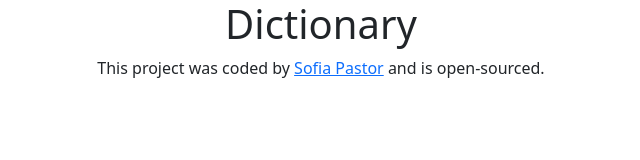
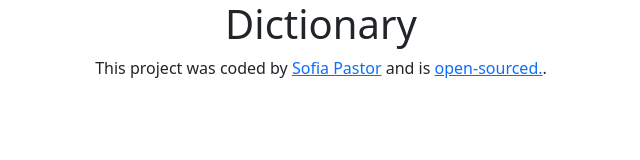
Before and after one commit to sofia-pastor/dictionary-project, a React (Create React App) app: page / in a window 1280 px wide. Shown: the top 160 px of the page, without its empty margins (319-959 px from the left). Built offline with nearby package versions, Linux system fonts and the light colour scheme.

Commit message:
added footer links

```diff
--- a/src/App.js
+++ b/src/App.js
@@ -1,6 +1,6 @@
 import "./App.css";
 
-function App() {
+export default function App() {
   return (
     <div className="App">
       <div className="App-header">
@@ -11,16 +11,22 @@ function App() {
           This project was coded by{" "}
           <a
             href="https://github.com/sofia-pastor"
-            target="blank"
-            rel="nonreferrer"
+            target="_blank"
+            rel="noreferrer"
           >
             Sofia Pastor
           </a>{" "}
-          and is open-sourced.
+          and is{" "}
+          <a
+            href="https://github.com/sofia-pastor/dictionary-project"
+            target="_blank"
+            rel="noreferrer"
+          >
+            open-sourced.
+          </a>
+          .
         </p>
       </footer>
     </div>
   );
 }
-
-export default App;
```
